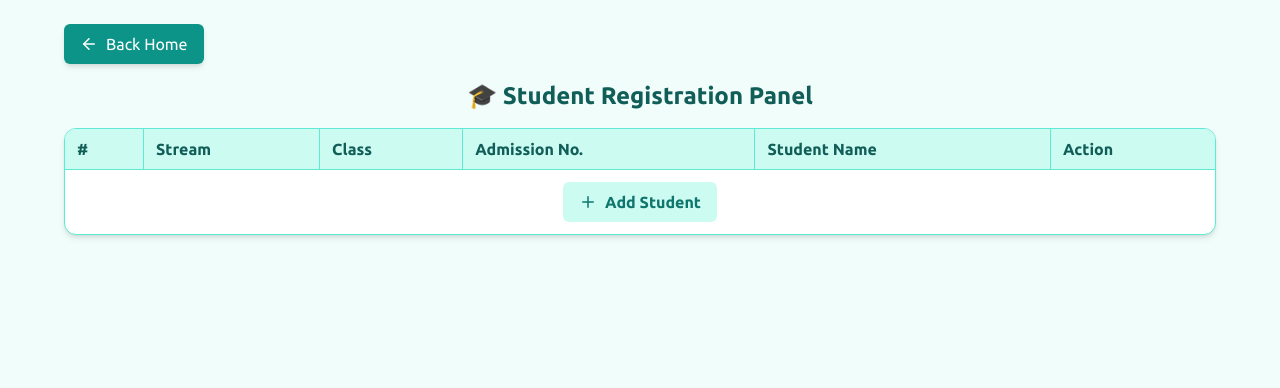
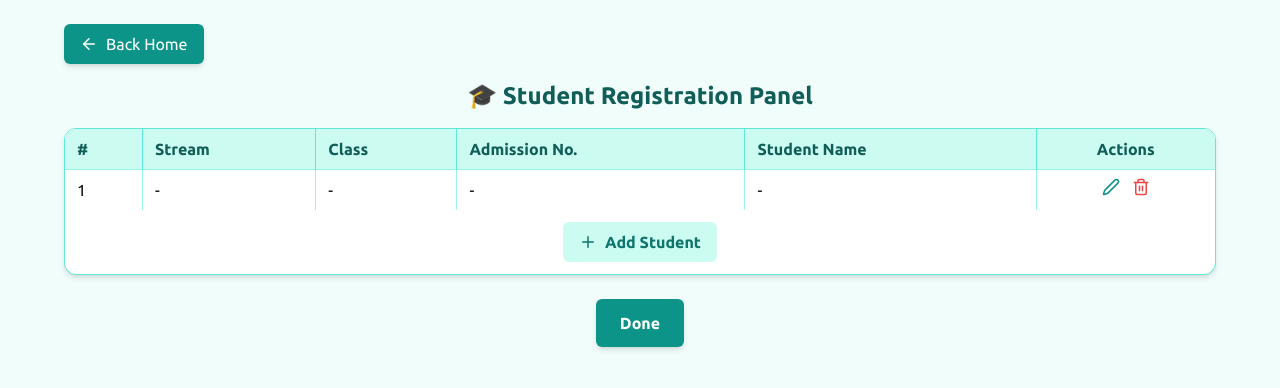
Before and after one commit to Akuila-dok/taalim-analytics, a Next.js app: page /students in a window 1280 px wide. Both pictures are taken after a click on the button 1161 px from the left and 192 px from the top of the page. Shown: the top 388 px of the page. Built offline with nearby package versions, Linux system fonts and the light colour scheme.

Commit message:
Implements edit/done functions

```diff
--- a/app/students/page.tsx
+++ b/app/students/page.tsx
@@ -1,12 +1,19 @@
 'use client';
 
 import React, { useState } from 'react';
-import { Plus, Trash2, ArrowLeft } from 'lucide-react';
+import { Plus, Trash2, ArrowLeft, Edit2, Check } from 'lucide-react';
 import { useRouter } from 'next/navigation';
 import { motion } from 'framer-motion';
 import clsx from 'clsx';
 
-const initialStudent = {
+type Student = {
+  stream: string;
+  class: string;
+  admissionNumber: string;
+  name: string;
+};
+
+const initialStudent: Student = {
   stream: '',
   class: '',
   admissionNumber: '',
@@ -14,26 +21,58 @@ const initialStudent = {
 };
 
 export default function StudentPage() {
-  const [students, setStudents] = useState([initialStudent]);
+  const [students, setStudents] = useState<Student[]>([initialStudent]);
+  // Track which rows are in editing mode
+  const [editingRows, setEditingRows] = useState<boolean[]>([true]);
   const router = useRouter();
 
   const handleAddStudent = () => {
     setStudents([...students, initialStudent]);
+    setEditingRows([...editingRows, true]); // New row editable by default
   };
 
   const handleDeleteStudent = (index: number) => {
-    const updated = students.filter((_, i) => i !== index);
-    setStudents(updated);
+    const updatedStudents = students.filter((_, i) => i !== index);
+    setStudents(updatedStudents);
+
+    const updatedEditing = editingRows.filter((_, i) => i !== index);
+    setEditingRows(updatedEditing);
   };
 
   const handleInputChange = (
     index: number,
-    field: string,
+    field: keyof Student,
     value: string
   ) => {
     const updated = [...students];
     updated[index] = { ...updated[index], [field]: value };
     setStudents(updated);
+  };
+
+  const toggleEditRow = (index: number) => {
+    const updated = [...editingRows];
+    updated[index] = !updated[index];
+    setEditingRows(updated);
+  };
+
+  const handleDone = async () => {
+    // Optional: validate here before sending
+
+    try {
+      const res = await fetch('/api/students', {
+        method: 'POST',
+        headers: { 'Content-Type': 'application/json' },
+        body: JSON.stringify({ students }),
+      });
+
+      if (!res.ok) throw new Error('Failed to save students');
+
+      alert('Students saved successfully!');
+      // Optionally navigate or clear editing mode
+      setEditingRows(students.map(() => false)); // Lock all rows after save
+    } catch (error) {
+      alert(`Error: ${(error as Error).message}`);
+    }
   };
 
   return (
@@ -68,11 +107,13 @@ export default function StudentPage() {
                 <th className="px-3 py-2 border-r border-teal-300">Class</th>
                 <th className="px-3 py-2 border-r border-teal-300">Admission No.</th>
                 <th className="px-3 py-2 border-r border-teal-300">Student Name</th>
-                <th className="px-3 py-2">Action</th>
+                <th className="px-3 py-2 text-center">Actions</th>
               </tr>
             </thead>
             <tbody>
-              {students.map((student, index) => (
+              {students.map((student, index) => {
+                const isEditing = editingRows[index];
+                return (
                   <tr
                     key={index}
                     className={clsx(
@@ -81,7 +122,10 @@ export default function StudentPage() {
                     )}
                   >
                     <td className="border-t border-teal-200 px-3 py-2 border-r">{index + 1}</td>
+
+                    {/* Stream */}
                     <td className="border-t border-teal-200 px-3 py-2 border-r">
+                      {isEditing ? (
                         <input
                           type="text"
                           placeholder="Form 1"
@@ -91,8 +135,14 @@ export default function StudentPage() {
                           }
                           className="w-full px-2 py-1 border border-teal-200 rounded-md focus:outline-none focus:ring-1 focus:ring-teal-400"
                         />
+                      ) : (
+                        <span className="block truncate">{student.stream || '-'}</span>
+                      )}
                     </td>
+
+                    {/* Class */}
                     <td className="border-t border-teal-200 px-3 py-2 border-r">
+                      {isEditing ? (
                         <input
                           type="text"
                           placeholder="Form 1A"
@@ -102,8 +152,14 @@ export default function StudentPage() {
                           }
                           className="w-full px-2 py-1 border border-teal-200 rounded-md focus:outline-none focus:ring-1 focus:ring-teal-400"
                         />
+                      ) : (
+                        <span className="block truncate">{student.class || '-'}</span>
+                      )}
                     </td>
+
+                    {/* Admission Number */}
                     <td className="border-t border-teal-200 px-3 py-2 border-r">
+                      {isEditing ? (
                         <input
                           type="text"
                           placeholder="ADM1234"
@@ -113,8 +169,14 @@ export default function StudentPage() {
                           }
                           className="w-full px-2 py-1 border border-teal-200 rounded-md focus:outline-none focus:ring-1 focus:ring-teal-400"
                         />
+                      ) : (
+                        <span className="block truncate">{student.admissionNumber || '-'}</span>
+                      )}
                     </td>
+
+                    {/* Student Name */}
                     <td className="border-t border-teal-200 px-3 py-2 border-r">
+                      {isEditing ? (
                         <input
                           type="text"
                           placeholder="John Doe"
@@ -124,18 +186,32 @@ export default function StudentPage() {
                           }
                           className="w-full px-2 py-1 border border-teal-200 rounded-md focus:outline-none focus:ring-1 focus:ring-teal-400"
                         />
+                      ) : (
+                        <span className="block truncate">{student.name || '-'}</span>
+                      )}
                     </td>
-                  <td className="border-t border-teal-200 px-3 py-2">
+
+                    {/* Actions (Edit/Delete toggle) */}
+                    <td className="border-t border-teal-200 px-3 py-2 text-center">
+                      <button
+                        onClick={() => toggleEditRow(index)}
+                        className="text-teal-600 hover:text-teal-800 mr-3"
+                        title={isEditing ? 'Save' : 'Edit'}
+                      >
+                        {isEditing ? <Check size={18} /> : <Edit2 size={18} />}
+                      </button>
                       <button
                         onClick={() => handleDeleteStudent(index)}
                         className="text-red-500 hover:text-red-700"
-                      title="Remove student"
+                        title="Delete"
                       >
                         <Trash2 size={18} />
                       </button>
                     </td>
                   </tr>
-              ))}
+                );
+              })}
+
               {/* Add Row Button */}
               <tr>
                 <td colSpan={6} className="text-center py-3">
@@ -153,6 +229,18 @@ export default function StudentPage() {
             </tbody>
           </table>
         </div>
+
+        {/* Done Button */}
+        <div className="mt-6 flex justify-center">
+          <motion.button
+            whileHover={{ scale: 1.05 }}
+            whileTap={{ scale: 0.95 }}
+            onClick={handleDone}
+            className="bg-teal-600 text-white px-6 py-3 rounded-md font-semibold shadow-md hover:bg-teal-700 transition"
+          >
+            Done
+          </motion.button>
+        </div>
       </div>
     </div>
   );
```
Lines whose indentation alone changed are shown as unchanged.
